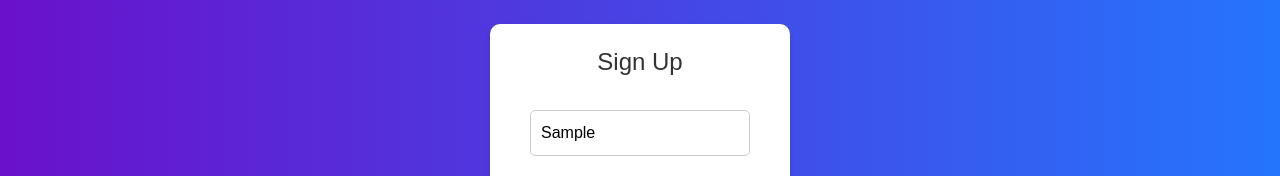
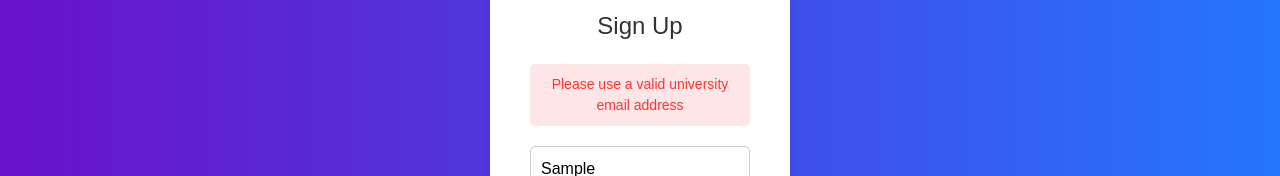
Before and after one commit to nathandrake16/Software-Course-Management-System, a Next.js app: page /signup in a window 1280 px wide. Both pictures are taken after typing "Sample", "name@example.com", "Sample", "Sample123" into the empty fields and a click on the button "Submit". Shown: the part 241-417 px from the top of the page. Built offline with nearby package versions, Linux system fonts and the light colour scheme; no server answers; the database is empty.

Commit message:
Only BRACU student/faculty

```diff
--- a/app/(users)/signup/page.js
+++ b/app/(users)/signup/page.js
@@ -1,47 +1,53 @@
 "use client"
 import axios from "axios"
-import  { useState, useEffect } from "react"
+import { useState, useEffect } from "react"
 import { useRouter } from "next/navigation"
 import NavBar from "@/components/NavBar"
 
 export default function SignupPage() {
     const router = useRouter()
-    // useEffect(() => {
-    //     const fetchData = async()=> {
-    //         const response = await axios.get("/api/residents/userinfo")
-    //         if (response.data.logged_in === true) router.push("/")
-    //     }
-    //     fetchData();
-    //   }, []);
-    const [user,setUser] = useState({
+    const [user, setUser] = useState({
         name: "",
         university_email: "",
         id: "",
         password: "",
         role: ""
     })
+    const [error, setError] = useState("")
+
     const signupButtonHandler = async (e) => {
         e.preventDefault()
-        if (user.university_email.includes("@g.bracu.ac.bd")) setUser({...user,role: "student"})
-        else if (user.university_email.includes("@bracu.ac.bd")) setUser({...user,role: "faculty"})
-        else {
-            alert("Please use a valid university email address.");
-            return;
+        setError("")
+
+        if (!user.name || !user.university_email || !user.id || !user.password) {
+            setError("All fields are required")
+            return
         }
+
+        if (user.university_email.includes("@g.bracu.ac.bd")) {
+            setUser({...user, role: "student"})
+        } else if (user.university_email.includes("@bracu.ac.bd")) {
+            setUser({...user, role: "faculty"})
+        } else {
+            setError("Please use a valid university email address")
+            return
+        }
+
         try {
-            const response = await axios.post("/api/users/signup",user)
-            router.push("/users/login")
+            const response = await axios.post("/api/users/signup", user)
+            router.push("/login")
         } catch (error) {
-            console.log(error)
+            setError(error.response?.data?.error || "Signup failed. Please try again.")
         }
     }
 
     return (
         <>
-        <NavBar></NavBar>
+            <NavBar></NavBar>
             <div style={styles.container}>
                 <form style={styles.form}>
                     <h2 style={styles.heading}>Sign Up</h2>
+                    {error && <div style={styles.error}>{error}</div>}
                     <input
                         style={styles.input}
                         type="text"
@@ -74,10 +80,19 @@ export default function SignupPage() {
                 </form>
             </div>
         </>
-    );
+    )
 }
 
 const styles = {
+    error: {
+        color: '#ff3333',
+        backgroundColor: '#ffe6e6',
+        padding: '10px',
+        borderRadius: '5px',
+        marginBottom: '10px',
+        fontSize: '14px',
+        textAlign: 'center'
+    },
     container: {
         display: "flex",
         justifyContent: "center",
--- a/app/api/users/login/route.js
+++ b/app/api/users/login/route.js
@@ -18,6 +18,9 @@ export async function POST(request) {
         if (!passMatches) {
             return NextResponse.json({error:"Invalid Password"},{status:400})
         }
+        // if (!user.verified) {
+        //     return NextResponse.json({message:"Please verify your email first"},{status:400})
+        // }
         const tokenData = {
             id: user._id
         }
--- a/app/api/users/signup/route.js
+++ b/app/api/users/signup/route.js
@@ -17,6 +17,9 @@ export async function POST(request) {
         if (user) {
             return NextResponse.json({error:"The ID is already registred"},{status:400})
         }
+        if (university_email.split("@")[1] != "g.bracu.ac.bd" && university_email.split("@")[1] != "bracu.ac.bd") {
+            return NextResponse.json({error:"Only BRACU student/faculty can register"},{status:400})
+        }
         const salt = await bcryptjs.genSalt(10)
         const hashedPassword = await bcryptjs.hash(password,salt)
         const newUser = new User({name, university_email,id, password: hashedPassword, role: arole})
```
